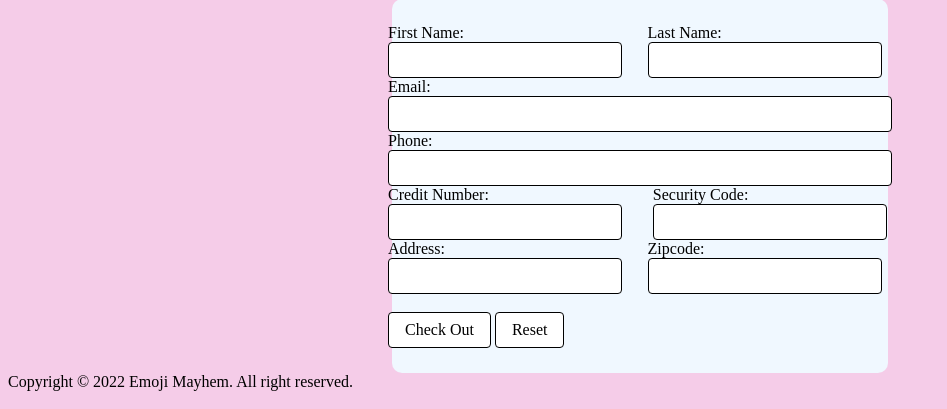
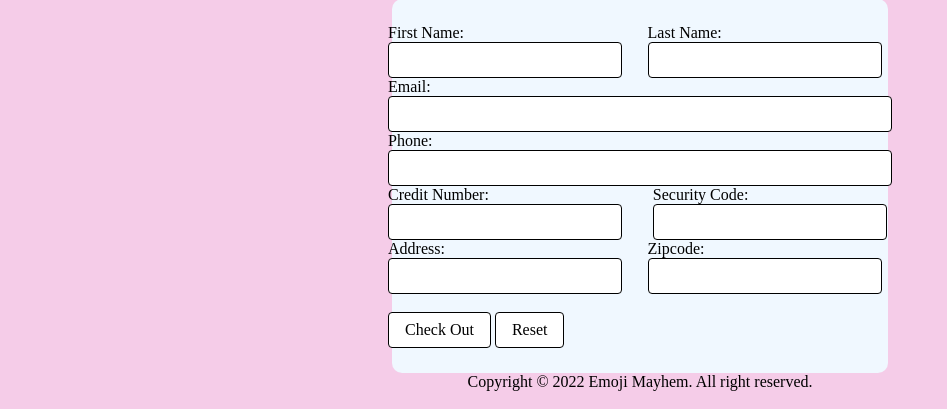
Before and after one commit to PatrickZhao0/WebDev-Project, a PHP site: page /shopping_cart.html in a window 1280 px wide. Shown: the part 1817-2226 px from the top of the page, without its empty margins (0-947 px from the left). Run offline with PHP 8.4, Linux system fonts and the light colour scheme; some web fonts are replaced.

Commit message:
footer adjust

```diff
--- a/css/style.css
+++ b/css/style.css
@@ -153,3 +153,11 @@ a:hover{
   .center{
     text-align: center;
   }
+
+  footer {
+    position: fixed;
+    left: 0;
+    bottom: 10px;
+    width: 100%;
+    text-align: center;
+    }
--- a/shopping_cart.html
+++ b/shopping_cart.html
@@ -134,7 +134,7 @@
         <h1>Payment Information</h1>
 
 
-        <div class="check_out">
+        <div class="check_out" style="margin-bottom: 10px;">
             <div class="payment_info">
                 <form action="product.php" method="post">
                     <div class="names">
@@ -184,11 +184,12 @@
             </div>
         </div>
 
-        <script src="js/shoppingCart.js"></script>
 
-        <footer>
+
+        <footer style="position: relative;">
             Copyright &copy 2022 Emoji Mayhem. All right reserved.
         </footer>
+        <script src="js/shoppingCart.js"></script>
     </body>
 
 </html>
```
